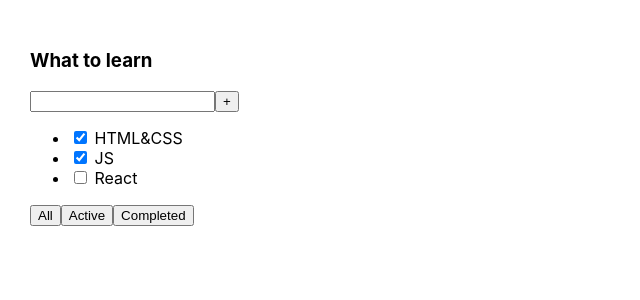
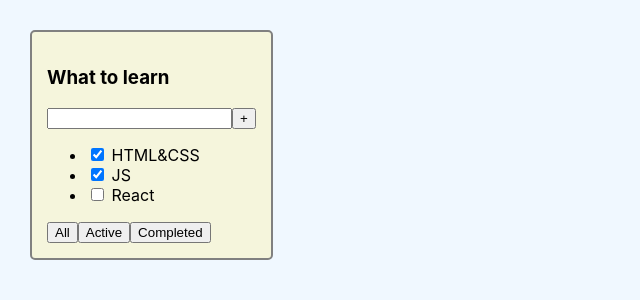
Before and after one commit to prohoryakovlev/TodoList, a React (Create React App) app: page / in a window 1280 px wide. Shown: the top 300 px of the page, without its empty margins (0-640 px from the left). Built offline with nearby package versions, Linux system fonts and the light colour scheme.

Commit message:
TodoList

```diff
--- a/src/App.css
+++ b/src/App.css
@@ -1,8 +1,18 @@
 .App {
   padding: 30px;
   display: flex;
+  background-color: aliceblue;
+  height: 100vh;
 }
 
 .App > div {
   margin-right: 50px;
 }
+
+.todoList {
+  border: 2px solid gray;
+  background-color: beige;
+  border-radius: 5px;
+  padding: 15px;
+  height: max-content;
+}
--- a/src/App.tsx
+++ b/src/App.tsx
@@ -1,26 +1,11 @@
 import React from 'react';
 import './App.css';
+import TodoList from "./TodoList";
 
 function App() {
     return (
         <div className="App">
-            <div>
-                <h3>What to learn</h3>
-                <div>
-                    <input/>
-                    <button>+</button>
-                </div>
-                <ul>
-                    <li><input type="checkbox" checked={true}/> <span>HTML&CSS</span></li>
-                    <li><input type="checkbox" checked={true}/> <span>JS</span></li>
-                    <li><input type="checkbox" checked={false}/> <span>React</span></li>
-                </ul>
-                <div>
-                    <button>All</button>
-                    <button>Active</button>
-                    <button>Completed</button>
-                </div>
-            </div>
+            <TodoList/>
         </div>
     );
 }
--- /dev/null
+++ b/src/TodoList.tsx
@@ -0,0 +1,25 @@
+import React from "react";
+
+const TodoList = () => {
+    return(
+    <div className="todoList">
+        <h3>What to learn</h3>
+        <div>
+            <input/>
+            <button>+</button>
+        </div>
+        <ul>
+            <li><input type="checkbox" checked={true}/> <span>HTML&CSS</span></li>
+            <li><input type="checkbox" checked={true}/> <span>JS</span></li>
+            <li><input type="checkbox" checked={false}/> <span>React</span></li>
+        </ul>
+        <div>
+            <button>All</button>
+            <button>Active</button>
+            <button>Completed</button>
+        </div>
+    </div>
+    )
+}
+
+export default TodoList
```
